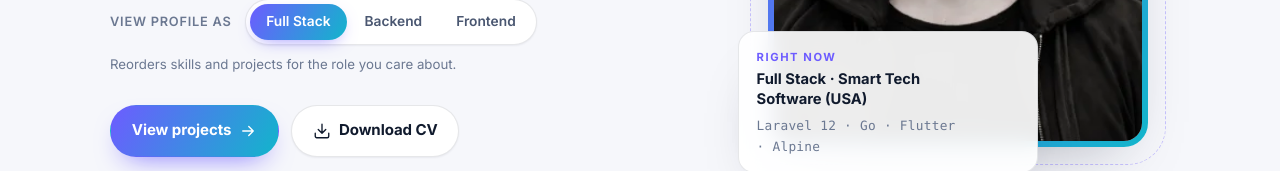
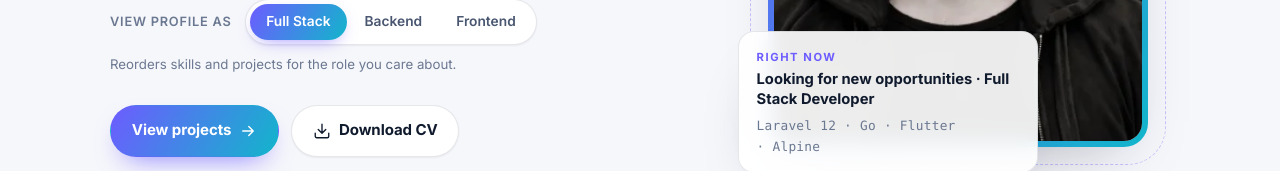
Before and after one commit to AndrewsMorales/portafolioAndresV2, a React (Vite) app: page / in a window 1280 px wide. Shown: the part 561-732 px from the top of the page. Built offline with nearby package versions, Linux system fonts and the light colour scheme.

Commit message:
Actualizacion de estado laboral en el inicio

```diff
--- a/src/i18n/en.ts
+++ b/src/i18n/en.ts
@@ -56,7 +56,7 @@ export const en: Dict = {
   'hero.cta.contact': "Let's talk",
   'hero.scroll': 'Scroll',
   'hero.card.title': 'Right now',
-  'hero.card.role': 'Full Stack · Smart Tech Software (USA)',
+  'hero.card.role': 'Looking for new opportunities · Full Stack Developer',
   'hero.card.stack': 'Laravel 12 · Go · Flutter · Alpine',
 
   // --- Stats ---
--- a/src/i18n/es.ts
+++ b/src/i18n/es.ts
@@ -55,7 +55,7 @@ export const es = {
   'hero.cta.contact': 'Hablemos',
   'hero.scroll': 'Desliza',
   'hero.card.title': 'Ahora mismo',
-  'hero.card.role': 'Full Stack · Smart Tech Software (EE. UU.)',
+  'hero.card.role': 'Buscando nuevas oportunidades · Full Stack Developer',
   'hero.card.stack': 'Laravel 12 · Go · Flutter · Alpine',
 
   // --- Estadísticas ---
```
